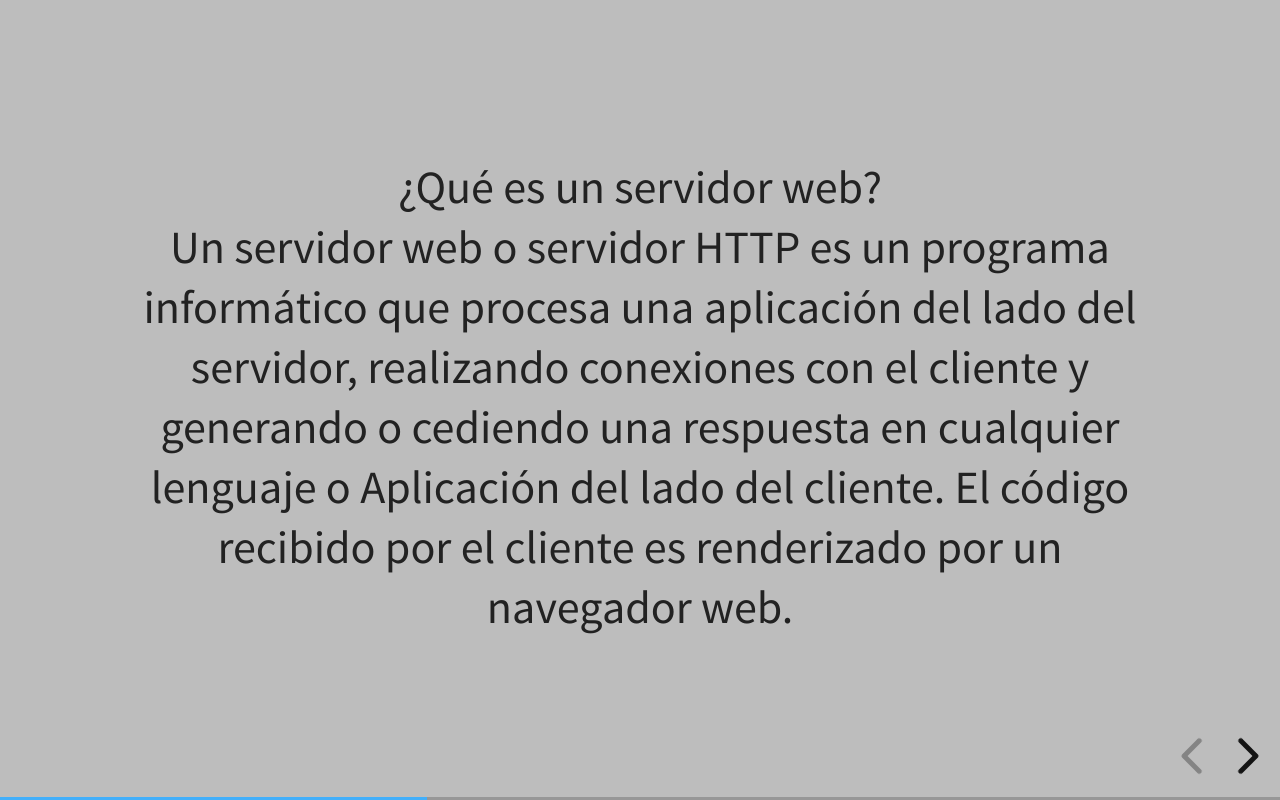
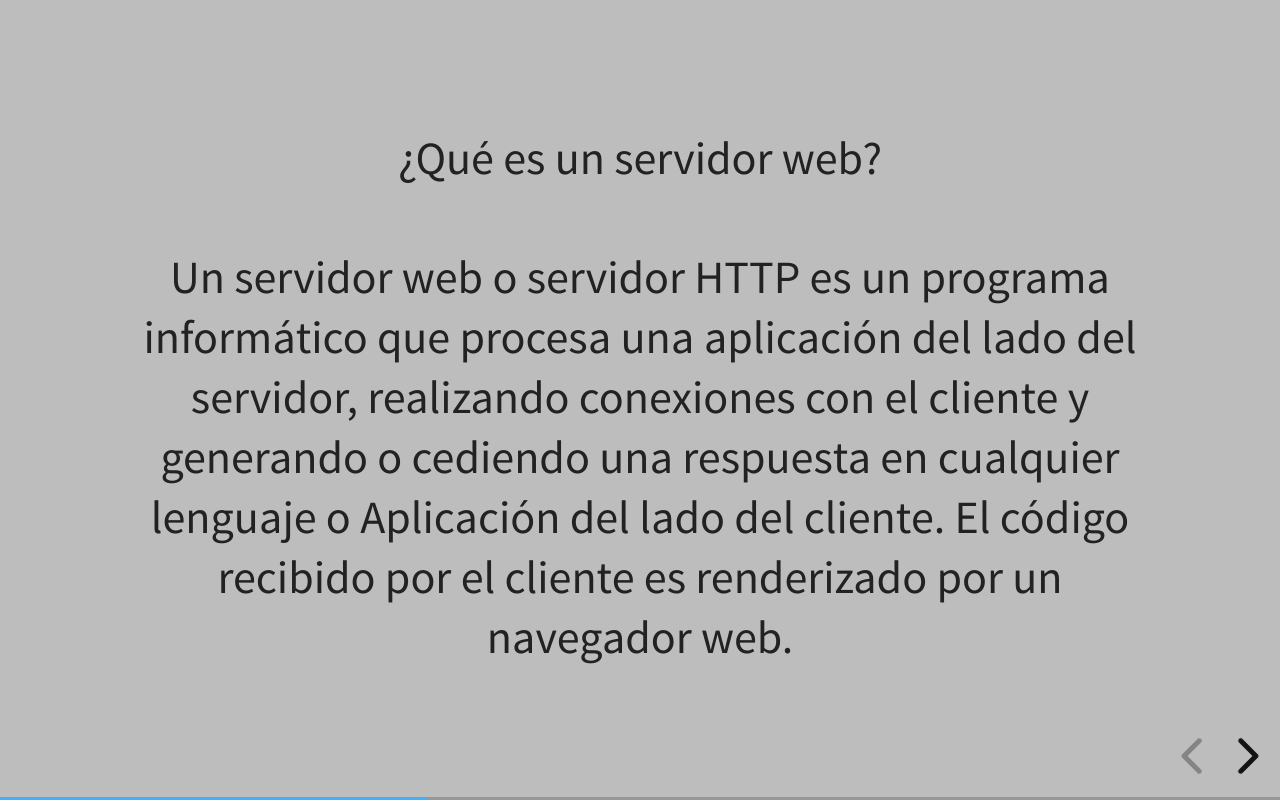
Before and after one commit to artues/Servidor-Web, a website: page index.html in a window 1280 px wide. Both pictures are taken after a click on the button "next slide". Drawn offline with Linux system fonts and the light colour scheme.

Commit message:
Update index.html

```diff
--- a/index.html
+++ b/index.html
@@ -27,7 +27,7 @@
 				<section>
 					Presentación servidor web
 				</section>
-				<section>¿Qué es un servidor web?<br>
+				<section>¿Qué es un servidor web?<br><br>
 					Un servidor web o servidor HTTP es un programa informático que procesa una aplicación del
 					lado del servidor, realizando conexiones con el cliente y generando o cediendo una respuesta
 					en cualquier lenguaje o	Aplicación del lado del cliente. El código recibido por el cliente es
```
